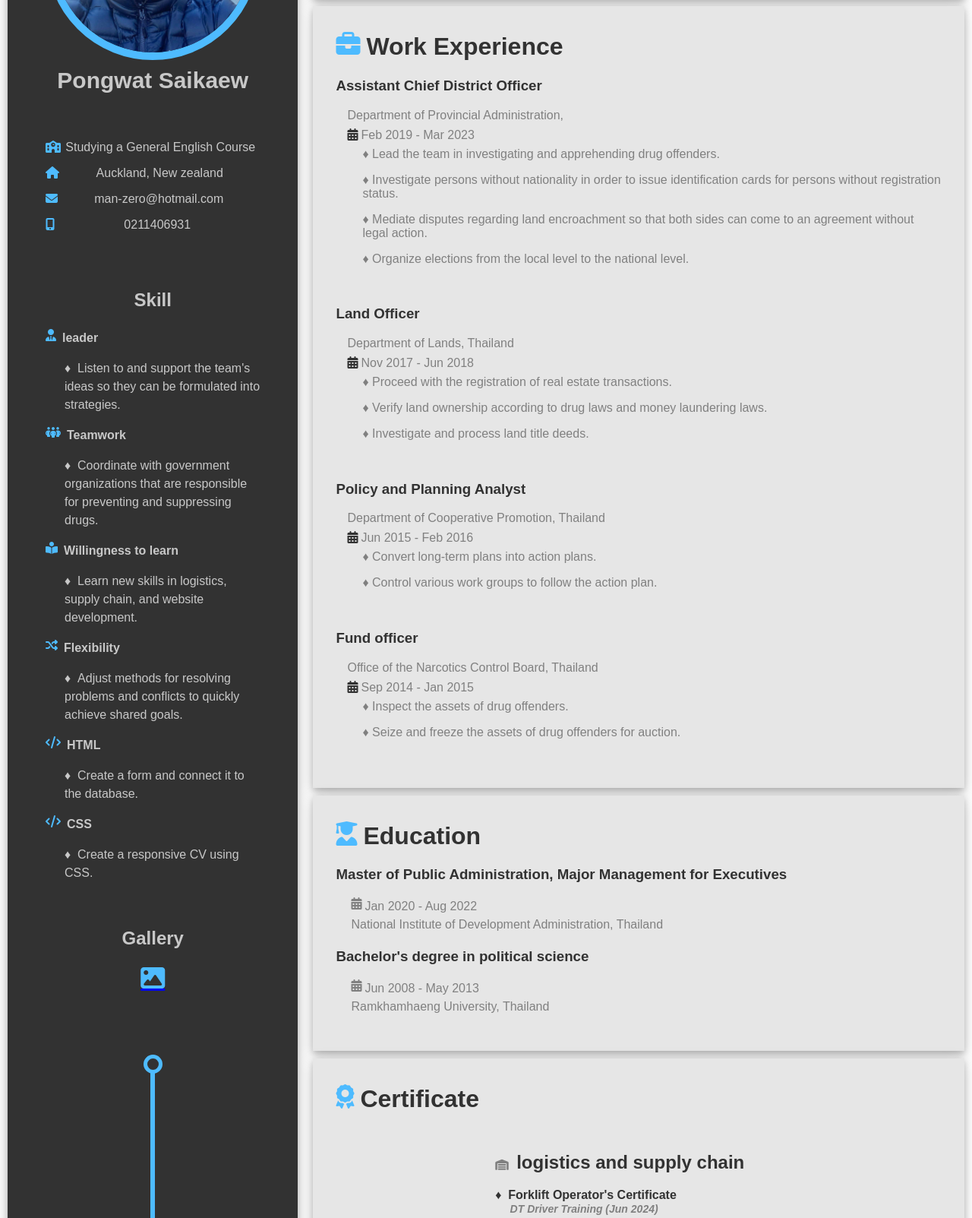
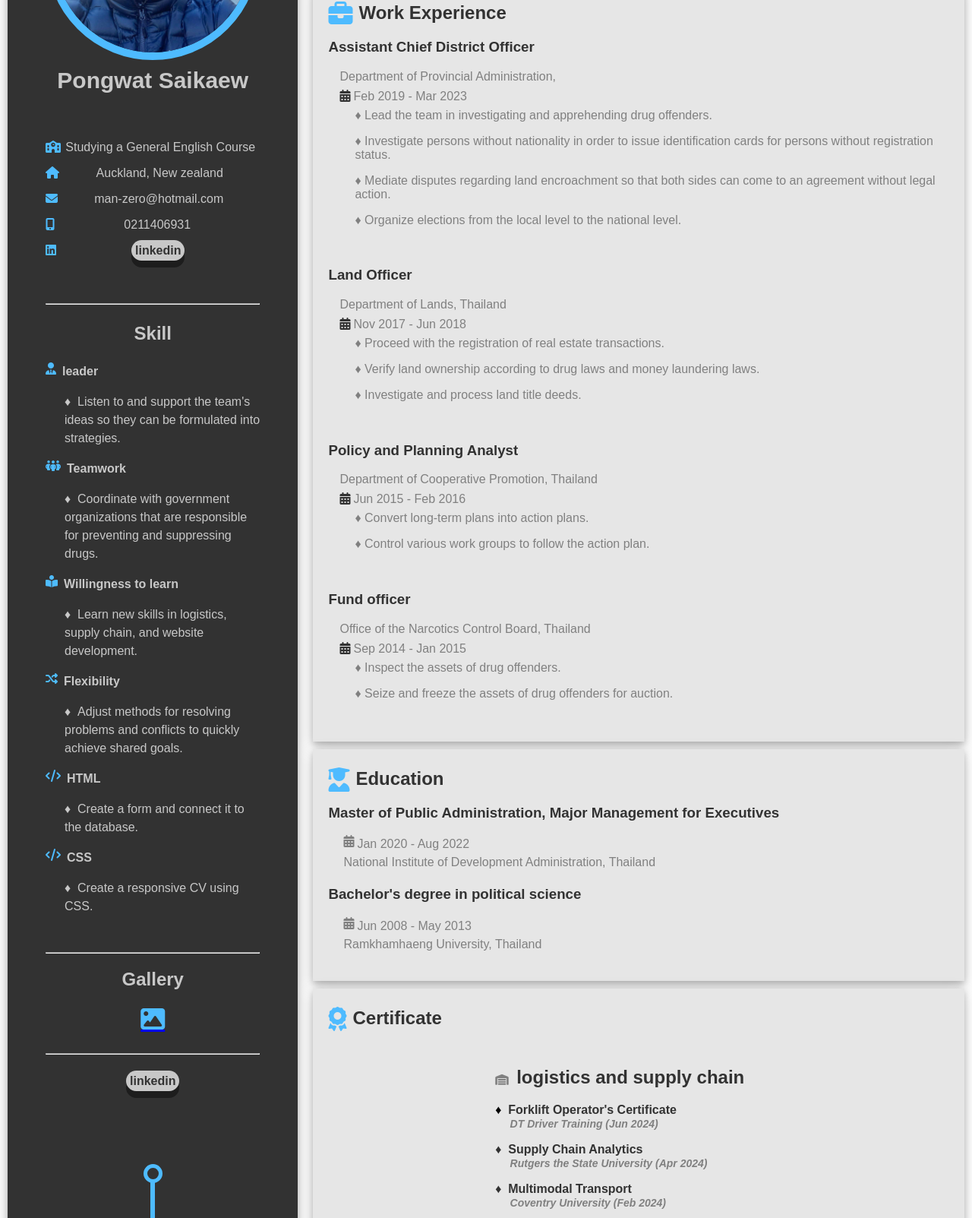
Before and after one commit to Pongwat/myCV, a plain HTML site: page index.html in a window 1280 px wide. Shown: the part 271-1874 px from the top of the page at 76% size. Drawn offline with Linux system fonts and the light colour scheme.

Commit message:
add buttom

```diff
--- a/index.html
+++ b/index.html
@@ -68,10 +68,78 @@ body {
     margin: 10px;
 }
 
+
+
+.linkin p {
+    text-align: center;
+}
+
+.linkin p:active {
+    transform: translateY(4px);
+}
+
+.linkin a  {
+    background-color: rgb(200, 200, 200);
+    padding: 5px;
+    font-weight: bold;
+    border-radius: 15px;
+    box-shadow: 0 9px rgb(29, 29, 29);
+}
+
+.linkin a:active {
+    background-color: #4ebbff;
+    box-shadow: 0 5px rgb(29, 29, 29);
+}
+
+
+
+
+
+
+
+
+
 .skill {
     line-height: 1.5;
 
 }
+
+.gallery {
+    display: block;
+
+}
+
+.project {
+    text-align: center;
+
+
+
+}
+
+.project:active {
+    transform: translateY(4px);
+
+}
+
+.project a {
+    background-color: rgb(200, 200, 200);
+    padding: 5px;
+    font-weight: bold;
+    border-radius: 15px;
+    box-shadow: 0 9px rgb(29, 29, 29);
+
+
+}
+
+.project a:active {
+    background-color: #4ebbff;
+    box-shadow: 0 5px rgb(29, 29, 29);
+
+
+
+
+}
+
 
 
 
@@ -90,7 +158,7 @@ body {
     box-shadow: 0 4px 8px 0 rgba(0, 0, 0, 0.2), 0 6px 20px 0 rgba(0, 0, 0, 0.19);
     height: auto;
     margin: 10px 10px 10px 10px;
-    padding: 30px;
+    padding: 20px;
     background-color: rgb(230, 230, 230);
     color: rgb(50, 50, 50);
 
@@ -106,7 +174,7 @@ body {
     box-shadow: 0 4px 8px 0 rgba(0, 0, 0, 0.2), 0 6px 20px 0 rgba(0, 0, 0, 0.19);
     height: auto;
     margin: 10px 10px 10px 10px;
-    padding: 30px;
+    padding: 20px;
     background-color: rgb(230, 230, 230);
     color: rgb(50, 50, 50);
 
@@ -121,7 +189,7 @@ body {
     box-shadow: 0 4px 8px 0 rgba(0, 0, 0, 0.2), 0 6px 20px 0 rgba(0, 0, 0, 0.19);
     height: auto;
     margin: 10px 10px 10px 10px;
-    padding: 30px;
+    padding: 20px;
     background-color: rgb(230, 230, 230);
     color: rgb(50, 50, 50);
 }
@@ -136,7 +204,7 @@ body {
     box-shadow: 0 4px 8px 0 rgba(0, 0, 0, 0.2), 0 6px 20px 0 rgba(0, 0, 0, 0.19);
     margin: 0 10px;
     height: auto;
-    padding: 30px;
+    padding: 20px;
     background-color: rgb(230, 230, 230);
     color: rgb(50, 50, 50);
 
@@ -179,7 +247,7 @@ body {
 
     .vl {
         border-left: 6px solid #4ebbff;
-        height: 810px;
+        height: 500px;
         margin-top: -1px;
         display: block;
         width: 0px;
@@ -265,8 +333,13 @@ body {
                 <i style="float:left; color: #4ebbff;" class="fa-solid fa-mobile-screen-button"></i>
                 <p style="text-align: center;">0211406931</p>
             </div>
+            <div class="linkin">
+                <i style="float:left; color: #4ebbff;" class="fa-brands fa-linkedin"></i>
+                <p><a style="text-decoration: none; color: rgb(50, 50, 50);" href="https://www.linkedin.com/in/pongwat-saikaew-41283a255/">linkedin</a></p>
+            </div>
             <br>
             <br>
+            <hr style="background-color:  rgb(200, 200, 200);">
 
 
 
@@ -314,6 +387,7 @@ body {
                     <p style="margin-left: 25px; margin-top: 5px;">&diams; &nbsp;Create a responsive CV using CSS.</p>
                 </div>
                 <br>
+                <hr style="background-color:  rgb(200, 200, 200);">
 
 
 
@@ -324,8 +398,16 @@ body {
                 <h2 style="text-align: center;">Gallery</h2>
                 <br>
                 <a style="display: flex; justify-content: center;" href="#"><i style="color: #4ebbff;;" class="fa-solid fa-image fa-2xl"></i></a>
+            </div>
+            <br>
+            <br>
+            <hr style="background-color:  rgb(200, 200, 200);">
+            <br>
+            <div class="project">
+                <a style="text-decoration: none; color: rgb(50, 50, 50);" href="https://www.linkedin.com/in/pongwat-saikaew-41283a255/">linkedin</a></p>
+            </div>
 
-            </div>
+
             <span class="dot1"></span>
             <div class="vl"></div>
             <span class="dot2"></span>
@@ -341,7 +423,7 @@ body {
         <div class="content">
             <div class="content0">
                 <i style="float: left;margin-top: 20px; color: #4ebbff;" class="fa-solid fa-bullseye fa-2xl">&nbsp;</i>
-                <h1 style="margin-top: 5px;">Personal Statement</h1>
+                <h2 style="margin-top: 5px;">Personal Statement</h2>
                 <p>Public sector executive with experience in managing under pressure, teamwork,
                     and flexibility to adapt to the organization's policies and KPIs. Always eager
                     to learn new innovations. I most recently completed an online degree in web development,
@@ -353,7 +435,7 @@ body {
             <div class="content1">
 
                 <i style="float: left;margin-top: 20px; color: #4ebbff;" class="fa-solid fa-briefcase fa-2xl">&nbsp;</i>
-                <h1 style="margin-top: 5px;">Work Experience</h1>
+                <h2 style="margin-top: 5px;">Work Experience</h2>
 
                 <h3>Assistant Chief District Officer</h3>
                 <p style="margin-left: 15px;">Department of Provincial Administration,</p>
@@ -401,7 +483,7 @@ body {
             </div>
             <div class="content2">
                 <i style="float:left;margin-top: 20px; color: #4ebbff;" class="fa-solid fa-user-graduate fa-2xl">&nbsp;</i>
-                <h1 style="margin-top: 5px;">Education</h1>
+                <h2 style="margin-top: 5px;">Education</h2>
 
                 <h3 >Master of Public Administration, Major Management for Executives</h3>
                 <p style="margin-left: 20px; margin-top: 5px; ">
@@ -420,14 +502,14 @@ body {
             </div>
             <div class="content3">
                 <i style="float:left;margin-top: 20px; color: #4ebbff;" class="fa-solid fa-award fa-2xl">&nbsp;</i>
-                <h1 style="margin-top: 5px;">Certificate</h1>
+                <h2 style="margin-top: 5px;">Certificate</h2>
 
                 <div class="all-certificate">
                 <div class="certificate">
 
                         <h2><i class="fa-solid fa-warehouse">&nbsp; &nbsp;</i>logistics and supply chain</h2>
 
-                        <p>&diams; &nbsp;Forklift Operator's Certificate<br>
+                        <p><span style="color: black;">&diams;</span> &nbsp;Forklift Operator's Certificate<br>
                         <i>&nbsp; &nbsp; &nbsp;DT Driver Training (Jun 2024)</i></p>
 
                         <p>&diams; &nbsp;Supply Chain Analytics<br>
```
